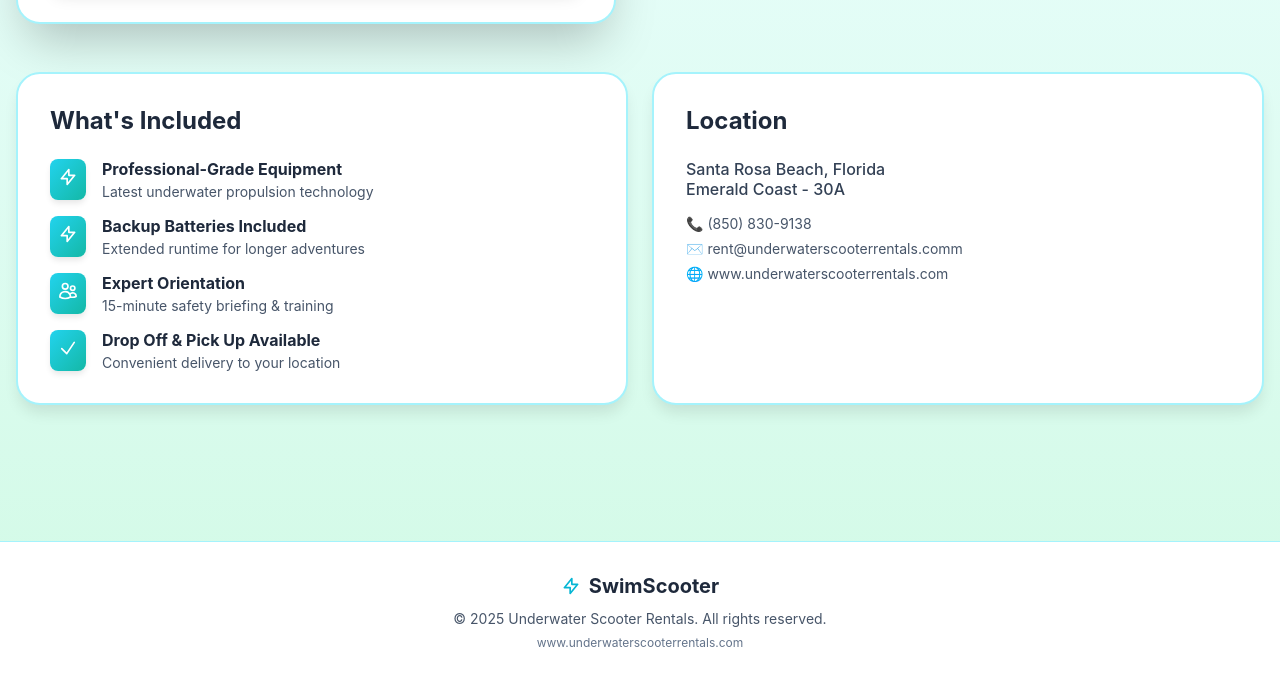
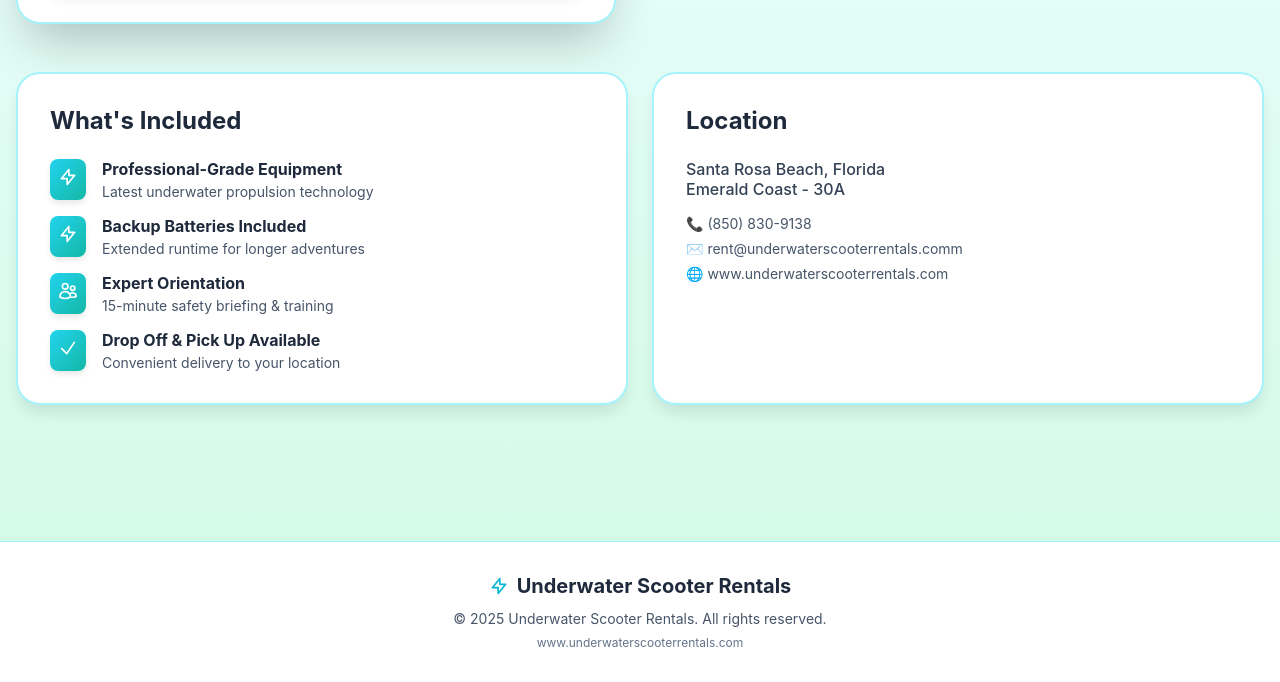
Before and after one commit to bowills-srb/swimsooter2, a plain HTML site: page index.html in a window 1280 px wide. Shown: the part 1344-2026 px from the top of the page. Drawn offline with nearby package versions, Linux system fonts and the light colour scheme.

Commit message:
Update index.html

```diff
--- a/index.html
+++ b/index.html
@@ -1153,7 +1153,7 @@
                 <svg fill="none" stroke="currentColor" stroke-width="2" viewBox="0 0 24 24">
                     <path stroke-linecap="round" stroke-linejoin="round" d="M13 10V3L4 14h7v7l9-11h-7z"/>
                 </svg>
-                <span>SwimScooter</span>
+                <span>Underwater Scooter Rentals</span>
             </div>
             <p class="footer-copyright">&copy; 2025 Underwater Scooter Rentals. All rights reserved.</p>
             <p class="footer-website">www.underwaterscooterrentals.com</p>
```
